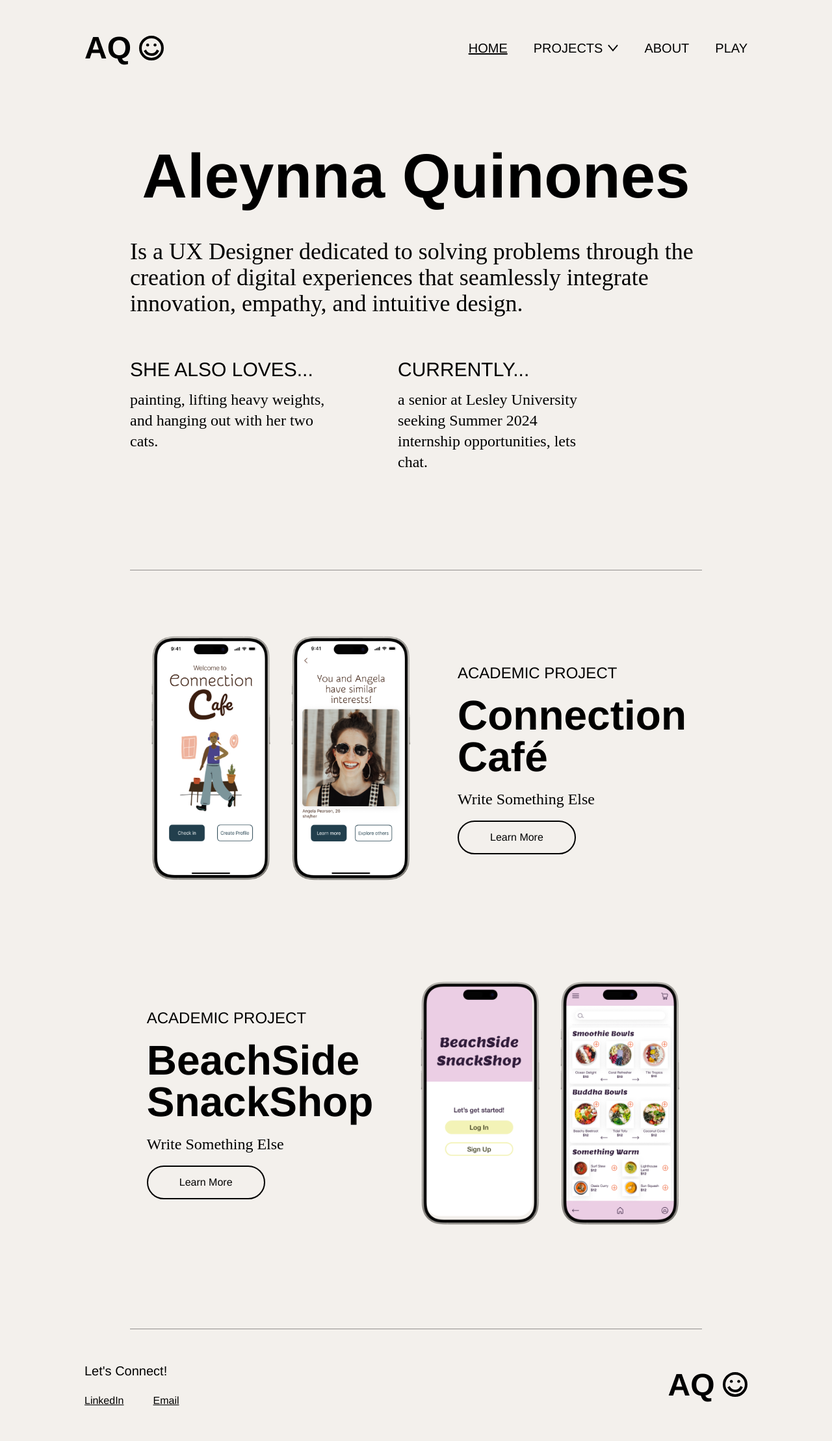
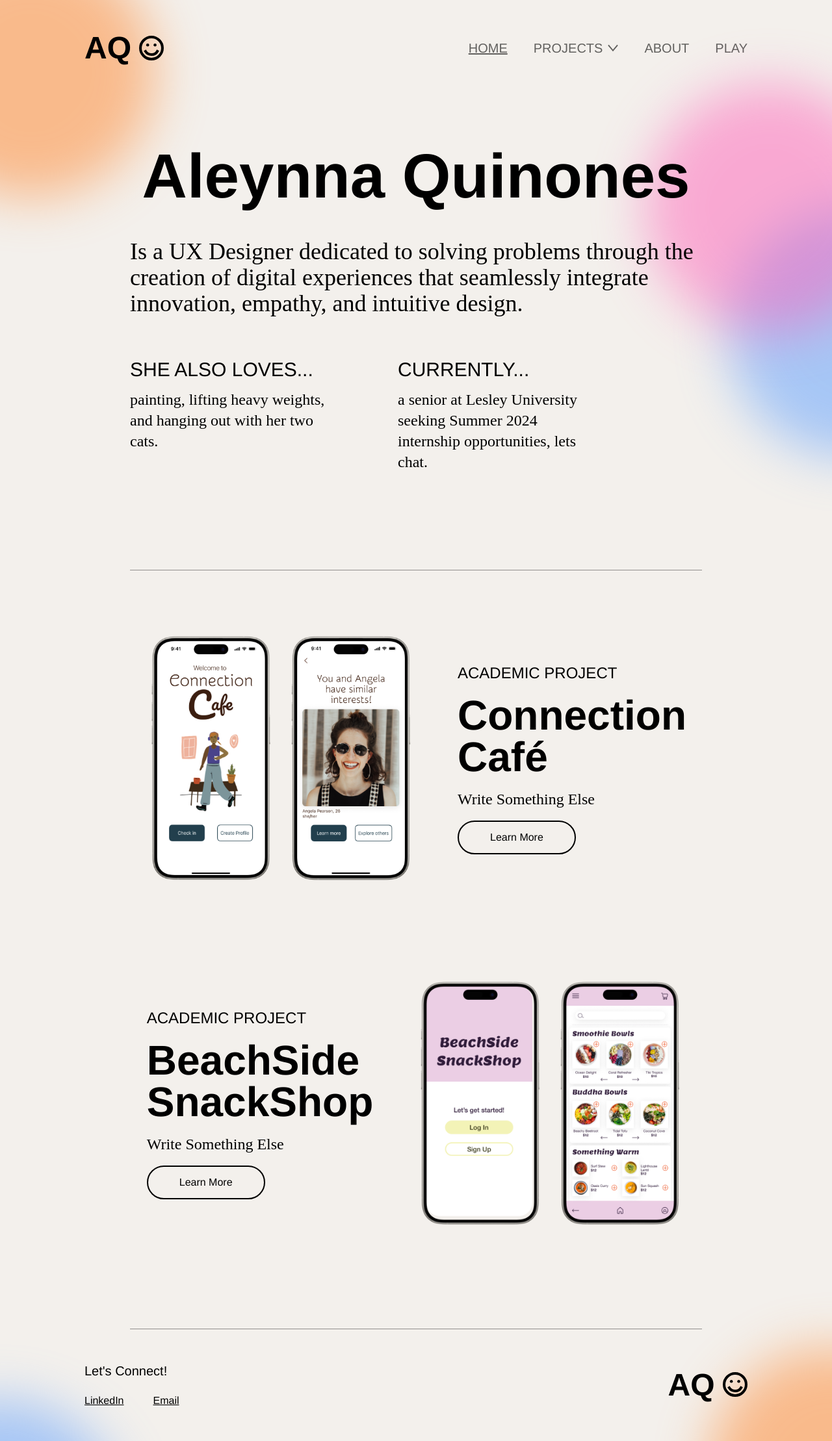
Before and after one commit to agabra23/aleynna-portfolio, a React (Vite) app: page / in a window 1280 px wide. Shown: the whole page at 65% size. Built offline with nearby package versions, Linux system fonts and the light colour scheme; a web font is replaced by a local one.

Commit message:
Lay out background shapes

```diff
--- a/src/App.jsx
+++ b/src/App.jsx
@@ -35,6 +35,13 @@ function App() {
         </Routes>
         <Footer />
       </BrowserRouter>
+      <div className="-z-0 absolute top-0 left-0 bottom-0 right-0 max-h-full overflow-hidden bg-offwhite/40">
+        <div className="opacity-50 absolute -top-20 -left-36 w-96 h-96 filter blur-2xl bg-pumpkin rounded-full"></div>
+        <div className="opacity-50 absolute -bottom-60 -right-48 w-96 h-96 filter blur-2xl bg-pumpkin rounded-full"></div>
+        <div className="opacity-50 absolute top-80 -right-56 w-96 h-96 filter blur-2xl bg-blueberry rounded-full"></div>
+        <div className="opacity-50 absolute -bottom-80 -left-48 w-96 h-96 filter blur-2xl bg-blueberry rounded-full"></div>
+        <div className="opacity-50 absolute top-32 -right-24 w-96 h-96 filter blur-2xl bg-candyPink rounded-full"></div>
+      </div>
     </div>
   );
 }
--- a/src/components/Footer.jsx
+++ b/src/components/Footer.jsx
@@ -2,7 +2,7 @@ import React from "react";
 
 const Footer = () => {
   return (
-    <footer className="flex justify-between items-center mx-[30px] md:max-xl:mx-[60px] lg:mx-[130px] font-helvetica py-[30px] md:py-[50px]">
+    <footer className="relative z-10 flex justify-between items-center mx-[30px] md:max-xl:mx-[60px] lg:mx-[130px] font-helvetica py-[30px] md:py-[50px]">
       <div className="flex flex-col gap-5">
         <h6 className="text-xl font-medium">Let's Connect!</h6>
         <ul className="flex justify-start gap-[45px]">
--- a/src/components/NavBar.jsx
+++ b/src/components/NavBar.jsx
@@ -38,7 +38,7 @@ const NavBar = () => {
 
   return (
     <nav className="flex justify-between mx-[30px] md:max-xl:mx-[60px] lg:mx-[130px] font-helvetica py-[30px] md:py-[50px]">
-      <div className="text-3xl md:text-5xl flex gap-[8px] md:gap-[12px] relative z-20">
+      <div className="text-3xl md:text-5xl flex gap-[8px] md:gap-[12px] relative z-30">
         <h1 className="font-bold">AQ</h1>
         <div className="flex items-center">
           <svg
@@ -143,7 +143,7 @@ const NavBar = () => {
       </ul>
       <div
         onClick={() => setMobileOpened(!mobileOpened)}
-        className="md:hidden flex items-center text-2xl cursor-pointer relative z-20"
+        className="md:hidden flex items-center text-2xl cursor-pointer relative z-30"
       >
         {mobileOpened ? (
           <span className="">
@@ -169,7 +169,7 @@ const NavBar = () => {
       <div
         className={`absolute bg-offwhite top-0 left-0 md:hidden ${
           mobileOpened ? "" : "translate-x-full"
-        } transition-all z-10 h-screen w-full flex flex-col items-center`}
+        } transition-all z-20 h-screen w-full flex flex-col items-center`}
       >
         <ul className="flex flex-col justify-start items-center gap-10 font-thin text-xl absolute translate-y-32">
           <li
@@ -208,7 +208,7 @@ const NavBar = () => {
                 mobileClickHandler("/connection-cafe");
                 setMobileDropdown(false);
               }}
-              className={`uppercase ${
+              className={`uppercase text-sm ${
                 isLinkActive("/connection-cafe") && "underline"
               }`}
             >
@@ -219,7 +219,7 @@ const NavBar = () => {
                 mobileClickHandler("/beachside-snackshop");
                 setMobileDropdown(false);
               }}
-              className={`uppercase ${
+              className={`uppercase text-sm ${
                 isLinkActive("/beachside-snackshop") && "underline"
               }`}
             >
--- a/src/index.css
+++ b/src/index.css
@@ -16,3 +16,7 @@
   scroll-behavior: smooth;
   box-sizing: border-box;
 }
+
+/* body {
+  overflow: hidden;
+} */
--- a/src/pages/Home.jsx
+++ b/src/pages/Home.jsx
@@ -8,7 +8,7 @@ import { useNavigate } from "react-router-dom";
 const Home = () => {
   const navigator = useNavigate();
   return (
-    <div className="mx-[50px] md:mx-[130px] lg:mx-[200px] 2xl:mx-[340px] font-garamond max-w-full">
+    <div className="relative z-10 mx-[50px] md:mx-[130px] lg:mx-[200px] 2xl:mx-[340px] font-garamond max-w-full">
       <section className="font-garamond pt-[75px] lg:pb-[150px] pb-[100px] border-b border-b-black/40">
         <h2 className="font-helvetica md:text-5xl text-4xl lg:text-8xl font-bold text-center">
           Aleynna Quinones
```
